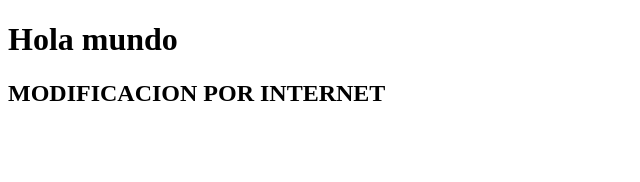
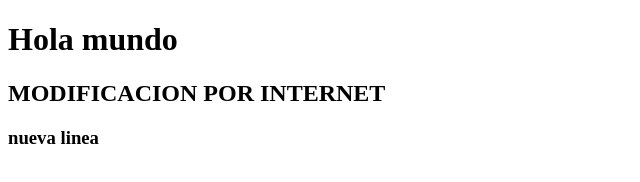
Before and after one commit to KevinM-hub0309/CursoGit, a plain HTML site: page index.html in a window 1280 px wide. Shown: the whole page, without its empty margins (0-640 px from the left). Drawn offline with Linux system fonts and the light colour scheme.

Commit message:
Nueva linea agregada

```diff
--- a/index.html
+++ b/index.html
@@ -8,5 +8,6 @@
 <body>
 	<h1>Hola mundo</h1>
 	<h2>MODIFICACION POR INTERNET</h2>
+	<h3>nueva linea</h3>
 </body>
 </html>
```
